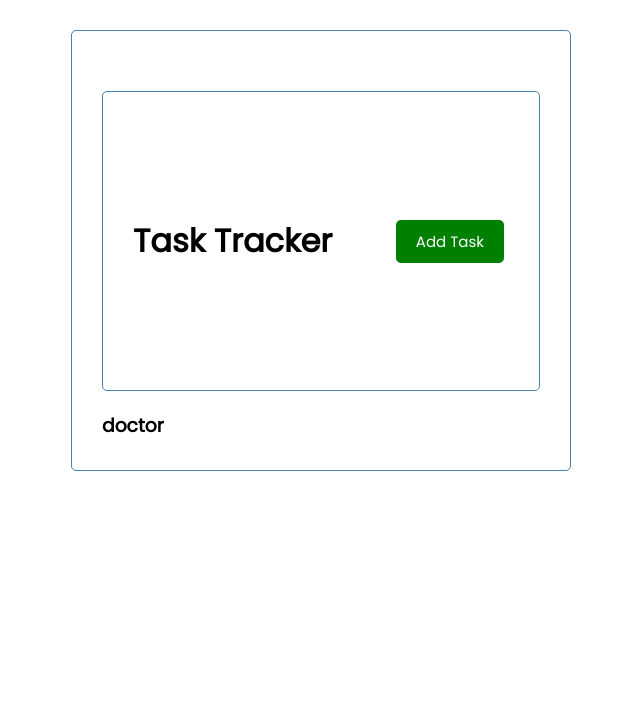
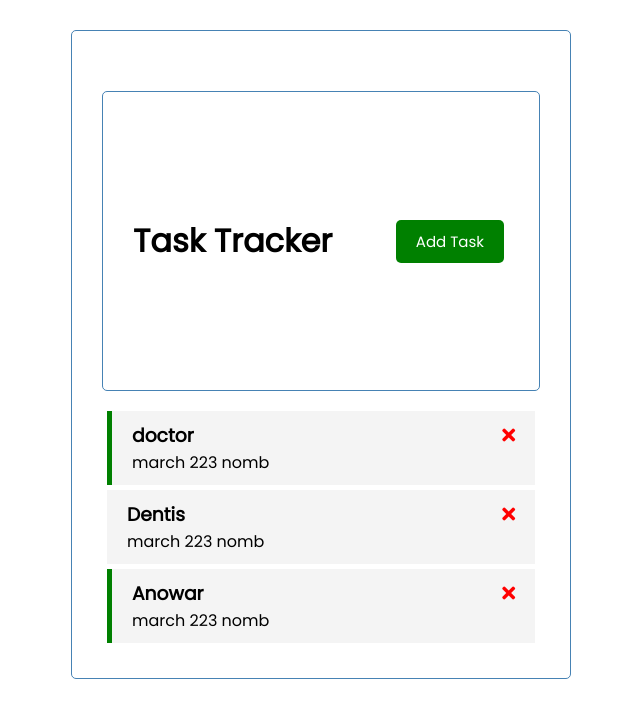
Before and after one commit to AjRadwan/Task-Tracker-vueapp, a Vue app in the folder vueapp/: page / in a window 1280 px wide. Shown: the top 718 px of the page, without its empty margins (319-959 px from the left). Built offline with nearby package versions, Linux system fonts and the light colour scheme.

Commit message:
add Taskvue

```diff
--- a/vueapp/public/index.html
+++ b/vueapp/public/index.html
@@ -5,6 +5,10 @@
     <meta http-equiv="X-UA-Compatible" content="IE=edge">
     <meta name="viewport" content="width=device-width,initial-scale=1.0">
     <link rel="icon" href="<%= BASE_URL %>favicon.ico">
+    <link
+    rel="stylesheet"
+    href="https://cdnjs.cloudflare.com/ajax/libs/font-awesome/5.15.2/css/all.min.css"
+  />
     <title><%= htmlWebpackPlugin.options.title %></title>
   </head>
   <body>
--- a/vueapp/src/App.vue
+++ b/vueapp/src/App.vue
@@ -26,8 +26,20 @@
           id: 1,
         text: 'doctor',
         day: 'march 223 nomb',
-        reminder: 'true'
-        }
+        reminder: true,
+        },
+        {
+          id: 2,
+        text: 'Dentis',
+        day: 'march 223 nomb',
+        reminder: false,
+        },
+        {
+          id: 3,
+        text: 'Anowar ',
+        day: 'march 223 nomb',
+        reminder: true,
+        },
       ]
     },
 }
--- /dev/null
+++ b/vueapp/src/components/Task.vue
@@ -0,0 +1,42 @@
+<template>
+    <div :class="[task.reminder ? 'reminder' : '', 'task']">
+        <h3>
+        {{ task.text }}
+        <i class="fas fa-times"></i>
+        </h3>
+    <p>{{task.day}}</p>
+
+    </div>
+</template>
+
+<script>
+export default {
+    name: 'Task',
+    props: {
+        task: Object,
+    }
+}
+</script>
+
+<style scope>
+.fas {
+  color: red;
+}
+
+.task {
+  background: #f4f4f4;
+  margin: 5px;
+  padding: 10px 20px;
+  cursor: pointer;
+}
+
+.task.reminder {
+  border-left: 5px solid green;
+}
+
+.task h3 {
+  display: flex;
+  align-items: center;
+  justify-content: space-between;
+}
+</style>
--- a/vueapp/src/components/Tasks.vue
+++ b/vueapp/src/components/Tasks.vue
@@ -1,15 +1,20 @@
 <template>
     <div :Key="task.id" v-for="task in tasks">
-        <h3>{{task.text}}</h3>
+        <Task :task="task" />
     </div>
 </template>
 
 
 <script>
+import Task from './Task.vue'
+
 export default {
     name: 'Tasks',
     props: {
         tasks: Array
+    },
+    components: {
+        Task,
     }
 }
 </script>
```
